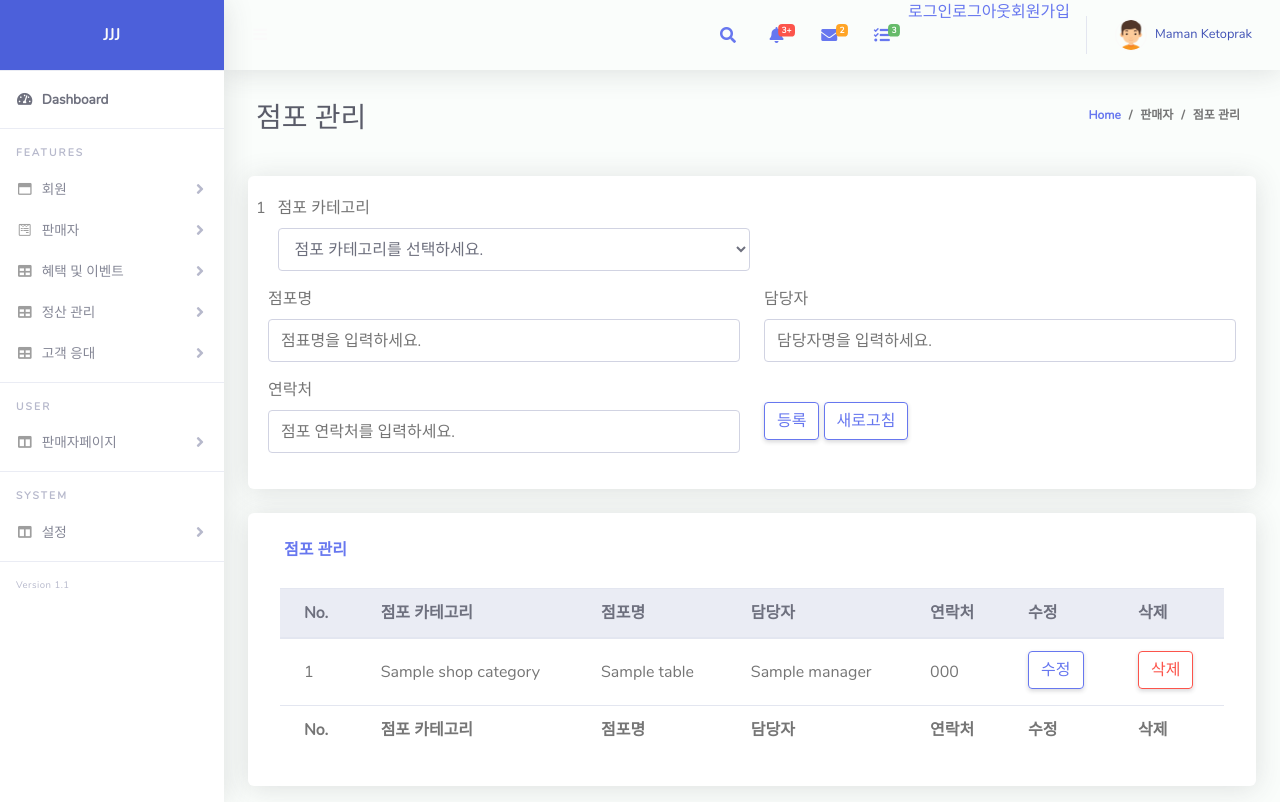
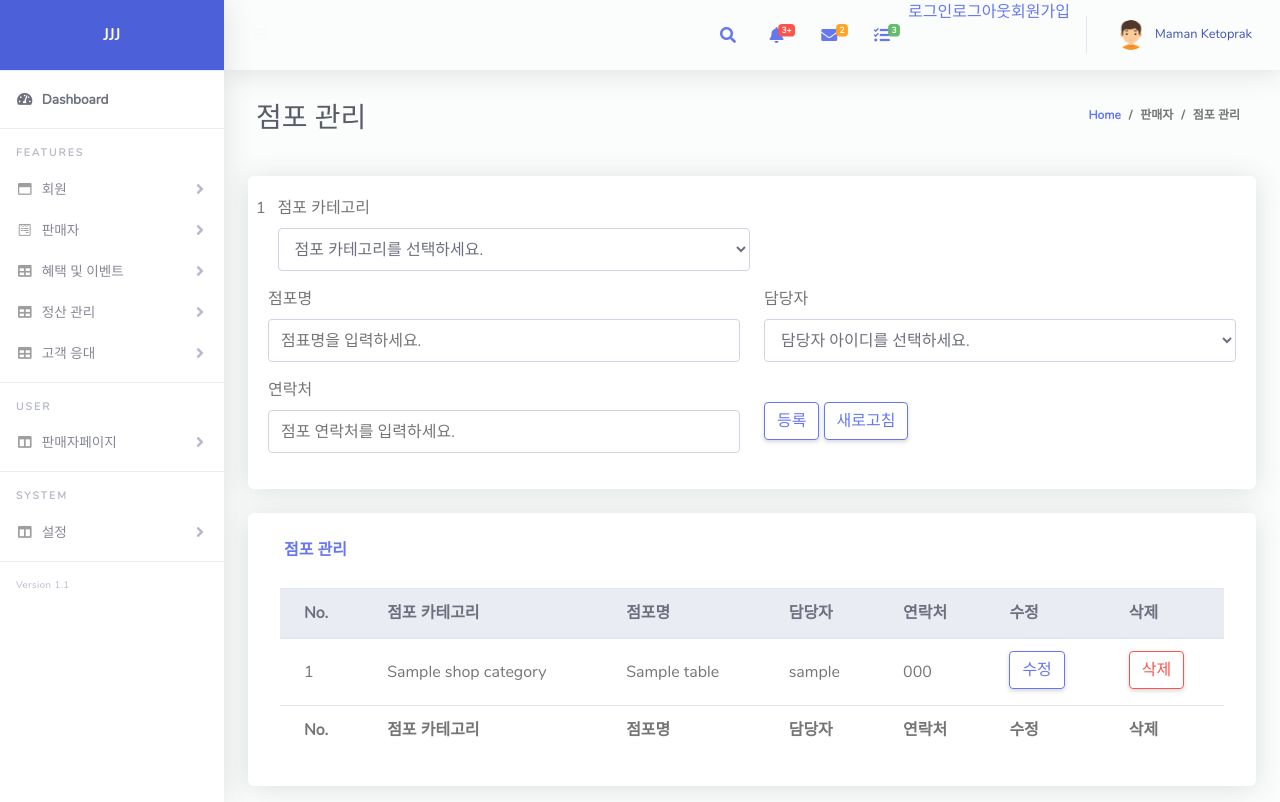
Before and after one commit to jhy11/jjj, a Django app: template management/templates/shop_info.html in a window 1280 px wide. Run offline with Django 4.2, Linux system fonts and the light colour scheme; tables that the repository leaves empty hold one stand-in row (values such as "Sample post"); the template is opened without the code that fills it: values that come from a table or form of the project are taken from there, most other values are stand-ins (such as "Sample title", 1, 10 or a date in 2020); some libraries are stand-ins or nearby versions.

Commit message:
Update shop_info pagse
Change manager CharFeild to ForeignKey

```diff
--- a/management/templates/shop_info.html
+++ b/management/templates/shop_info.html
@@ -25,7 +25,7 @@
             <div display="none">
               <div id="Id" name="Id">{{ i.id }}</div>
             </div>
-            <div class="col-md-6 mb-3" id="shopa">
+            <div class="col-md-6 mb-3">
               <label class="form-label" for="ShopCategoryId">점포 카테고리</label>
               <select class="form-control" id="ShopCategoryId" name="ShopCategoryId" required>
                 {% if ShopCategories %}
@@ -43,8 +43,15 @@
               <div class="valid-feedback">Complete</div>
             </div>
             <div class="col-md-6 mb-3">
-              <label class="form-label" for="Manager">담당자</label>
-              <input class="form-control" id="Manager" name="Manager" type="text" placeholder="담당자명을 입력하세요." required/>
+              <label class="form-label" for="ManagerId">담당자</label>
+              <select class="form-control" id="ManagerId" name="ManagerId" required>
+                {% if Sellers %}
+                <option value="" disabled selected>담당자 아이디를 선택하세요.</option>
+                {% for i in Sellers %}
+                <option value="{{i.id}}">{{i.user.username}}</option>
+                {% endfor %}
+                {% endif %}
+              </select>
               <div class="valid-feedback">Complete</div>
             </div>
             <div class="col-md-6 mb-3">
@@ -100,11 +107,11 @@
                 <td class="align-middle" id="Id">{{ i.id }}</td>
                 <td class="align-middle" id="Category">{{ i.shop_category.name }}</td>
                 <td class="align-middle" id="Name">{{ i.shop_name }}</td>
-                <td class="align-middle" id="Manager">{{ i.manager }}</td>
+                <td class="align-middle" id="Manager">{{ i.manager.user.username }}</td>
                 <td type="tel" class="align-middle" id="Phone">{{ i.shop_phone }}</td>
                 <td class="align-middle">
                   <button type="button" class="btn btn-outline-primary mb-1" data-toggle="modal" data-target="#shopModal" id="#modalCenter"
-                  data-id="{{i.id}}" data-cat="{{ i.shop_category.name }}" data-shop="{{ i.shop_name }}" data-manager="{{ i.manager }}" data-phone="{{ i.shop_phone }}"
+                  data-id="{{i.id}}" data-cat="{{ i.shop_category.name }}" data-shop="{{ i.shop_name }}" data-manager="{{ i.manager.user.username }}" data-phone="{{ i.shop_phone }}"
                   >수정</button>
                 </td>
                 <td class="align-middle">
@@ -160,8 +167,15 @@
             <div class="valid-feedback">Complete</div>
           </div>
           <div class="col-md-6 mb-3">
-            <label class="form-label" for="Manager">담당자</label>
-            <input class="form-control" id="modal-Manager" name="Manager" type="text" placeholder="담당자명을 입력하세요." required/>
+            <label class="form-label" for="ManagerId">담당자</label>
+            <select class="form-control" id="modal-ManagerId" name="ManagerId" required>
+              {% if Sellers %}
+              <option value="" disabled selected>담당자 아이디를 선택하세요.</option>
+              {% for i in Sellers %}
+              <option value="{{i.id}}">{{i.user.username}}</option>
+              {% endfor %}
+              {% endif %}
+            </select>
             <div class="valid-feedback">Complete</div>
           </div>
           <div class="col-md-6 mb-3">
--- a/static/jsmeta/script_shop_info.js
+++ b/static/jsmeta/script_shop_info.js
@@ -25,7 +25,7 @@ async function submitStart() {
       csrfmiddlewaretoken: window.CSRF_TOKEN,
       ShopName:getbyId('ShopName').value,
       ShopCategoryId: getbyId('ShopCategoryId').value,
-      Manager: getbyId('Manager').value,
+      ManagerId: getbyId('ManagerId').value,
       ShopPhone: getbyId('ShopPhone').value,
     })
   }).catch((error) => {
@@ -55,7 +55,7 @@ async function updateShop() {
       Id: getbyId('modal-Id').getAttribute('value'),
       ShopName:getbyId('modal-ShopName').value,
       ShopCategoryId: getbyId('modal-ShopCategoryId').value,
-      Manager: getbyId('modal-Manager').value,
+      ManagerId: getbyId('modal-ManagerId').value,
       ShopPhone: getbyId('modal-ShopPhone').value,
     })
   }).catch((error) => {
@@ -113,9 +113,12 @@ $('#shopModal').on('show.bs.modal', function(event) {
     return $(this).text() == cat;
   }).prop('selected', true);
 
+  $("#modal-ManagerId option").filter(function() {
+    return $(this).text() == manager;
+  }).prop('selected', true);
+
   $('#modal-Id').attr('value', id);
   $('#modal-ShopName').attr('value', shopName);
-  $('#modal-Manager').attr('value', manager);
   $('#modal-ShopPhone').attr('value', phone);
 
 });
@@ -175,7 +178,7 @@ function loadNewData(result){
       {data: "id"},
       {data: "shop_category__name"},
       {data: "shop_name"},
-      {data: "manager"},
+      {data: "manager__user_id__username"},
       {data: "shop_phone"},
       {data: null},
       {data: null},
```
Also changed, not shown: management/views/info_shop_views.py (+16 -6 lines).
